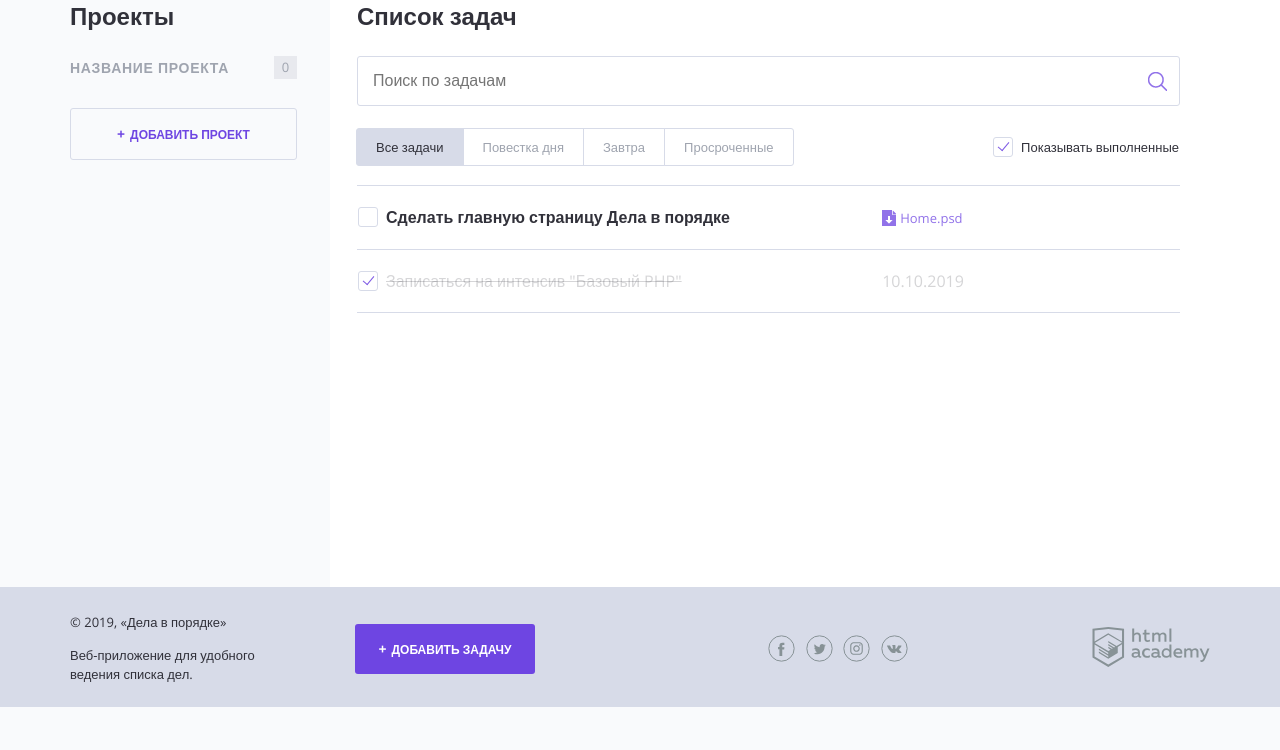
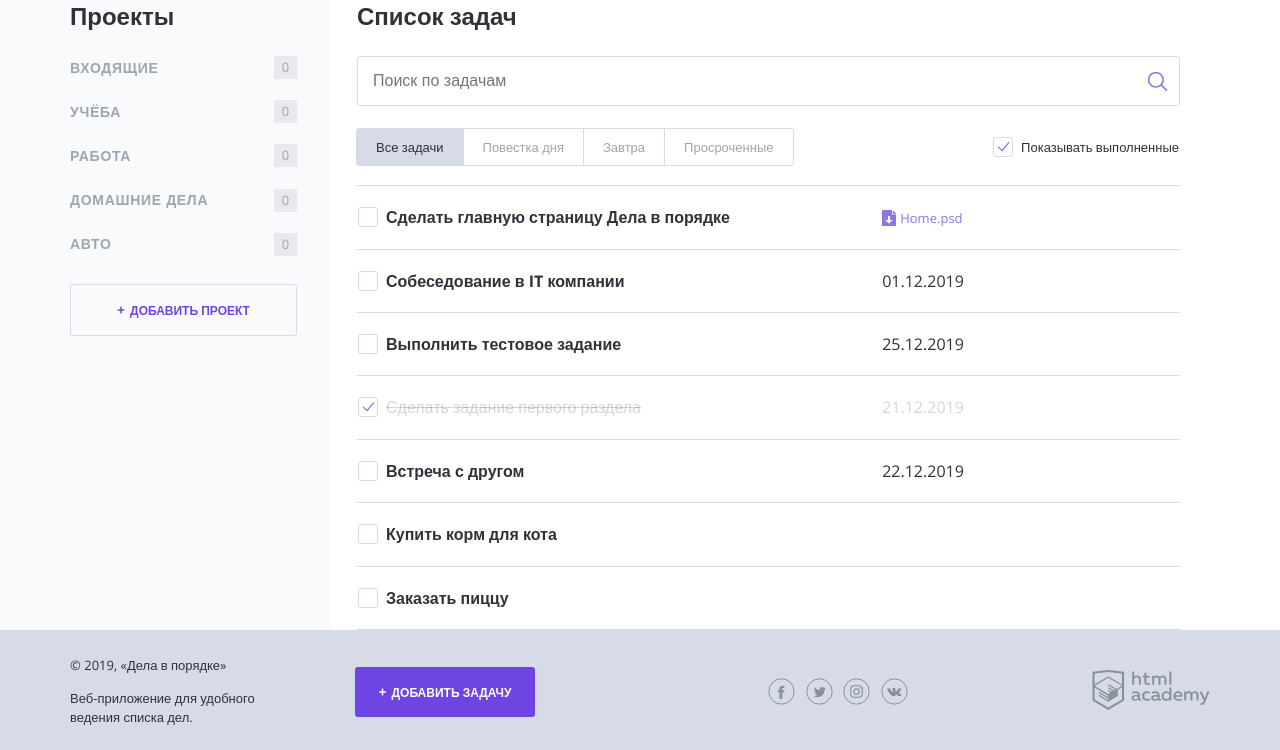
Before and after one commit to elenaterehovskaya/524673-doingsdone-11, a PHP site: page / in a window 1280 px wide. Shown: the part 93-843 px from the top of the page. Before the commit the page ends 800 px from the top, so only its background shows below. Run offline with PHP 8.4, Linux system fonts and the light colour scheme.

Commit message:
Добавлены массивы проектов и зачач. Выполнен вывод списка проекта и списка задач

```diff
--- a/index.php
+++ b/index.php
@@ -1,6 +1,47 @@
 <?php
 // показывать или нет выполненные задачи
 $show_complete_tasks = rand(0, 1);
+
+$projects = ["Входящие", "Учёба", "Работа", "Домашние дела", "Авто"];
+
+$tasks = [
+    [
+        "title" => "Собеседование в IT компании",
+        "deadline" => "01.12.2019",
+        "project" => "Работа",
+        "completed" => false
+    ],
+    [
+        "title" => "Выполнить тестовое задание",
+        "deadline" => "25.12.2019",
+        "project" => "Работа",
+        "completed" => false
+    ],
+    [
+        "title" => "Сделать задание первого раздела",
+        "deadline" => "21.12.2019",
+        "project" => "Учёба",
+        "completed" => true
+    ],
+    [
+        "title" => "Встреча с другом",
+        "deadline" => "22.12.2019",
+        "project" => "Входящие",
+        "completed" => false
+    ],
+    [
+        "title" => "Купить корм для кота",
+        "deadline" => null,
+        "project" => "Домашние дела",
+        "completed" => false
+    ],
+    [
+        "title" => "Заказать пиццу",
+        "deadline" => null,
+        "project" => "Домашние дела",
+        "completed" => false
+    ]
+];
 ?>
 <!DOCTYPE html>
 <html lang="ru">
@@ -42,10 +83,14 @@ $show_complete_tasks = rand(0, 1);
 
                 <nav class="main-navigation">
                     <ul class="main-navigation__list">
+                        <?php if (count($projects)): ?>
+                            <?php foreach ($projects as $item): ?>
                                 <li class="main-navigation__list-item">
-                            <a class="main-navigation__list-item-link" href="#">Название проекта</a>
+                                    <a class="main-navigation__list-item-link" href="#"><?= $item; ?></a>
                                     <span class="main-navigation__list-item-count">0</span>
                                 </li>
+                            <?php endforeach; ?>
+                        <?php endif; ?>
                     </ul>
                 </nav>
 
@@ -95,18 +140,30 @@ $show_complete_tasks = rand(0, 1);
 
                         <td class="task__date"></td>
                     </tr>
-                    <?php if ($show_complete_tasks == 1): ?>
-                        <tr class="tasks__item task task--completed">
+                    <?php foreach ($tasks as $key => $value): ?>
+                        <?php if (isset($value)): ?>
+                            <?php if ($show_complete_tasks == 0 && $value["completed"]): continue; ?>
+                            <?php endif; ?>
+                            <tr class="tasks__item task
+                                <?php if ($value["completed"]): ?>
+                                 task--completed
+                                <?php endif; ?>
+                            ">
                                 <td class="task__select">
                                     <label class="checkbox task__checkbox">
-                                    <input class="checkbox__input visually-hidden" type="checkbox" checked>
-                                    <span class="checkbox__text">Записаться на интенсив "Базовый PHP"</span>
+                                        <input class="checkbox__input visually-hidden" type="checkbox"
+                                        <?php if ($value["completed"]): ?>
+                                         checked
+                                        <?php endif; ?>
+                                        >
+                                        <span class="checkbox__text"><?= $value["title"]; ?></span>
                                     </label>
                                 </td>
-                            <td class="task__date">10.10.2019</td>
+                                <td class="task__date"><?= $value["deadline"]; ?></td>
                                 <td class="task__controls"></td>
                             </tr>
                         <?php endif; ?>
+                    <?php endforeach; ?>
                 </table>
             </main>
         </div>
```
Lines whose indentation alone changed are shown as unchanged.
